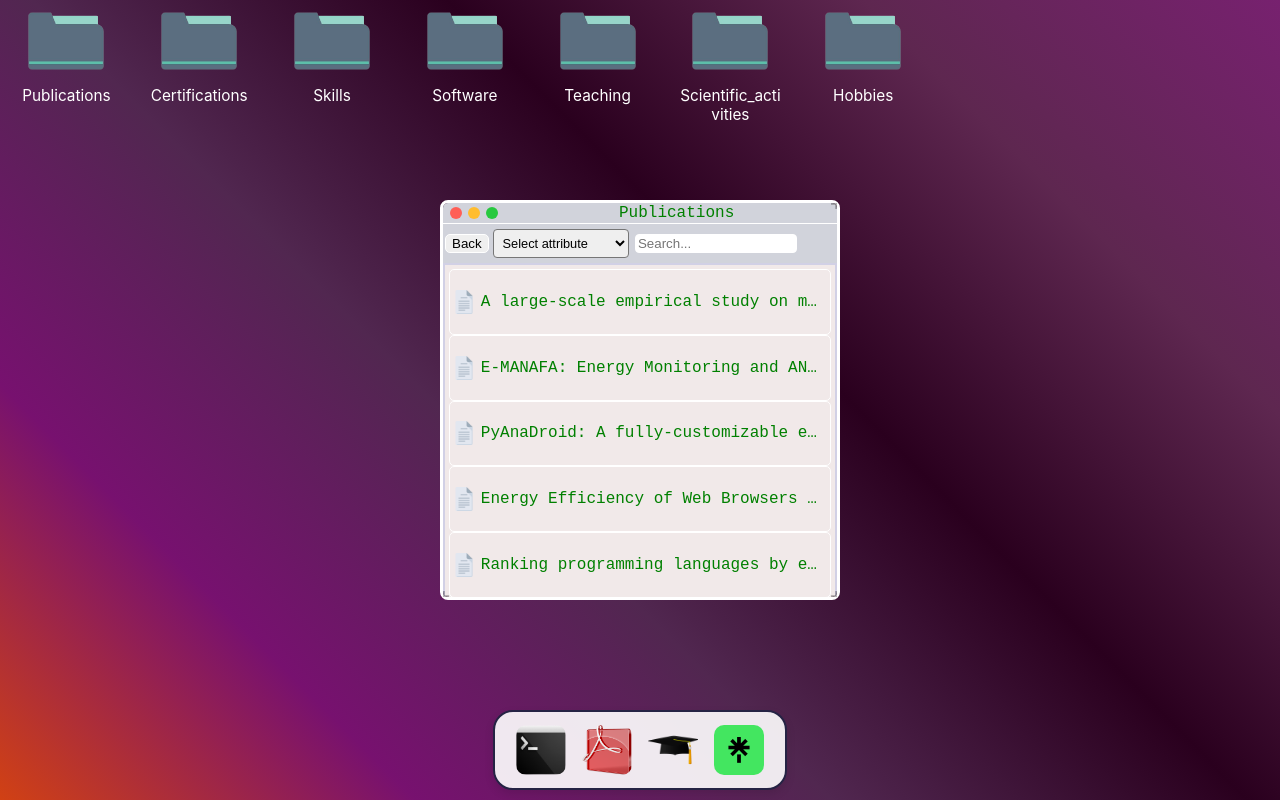
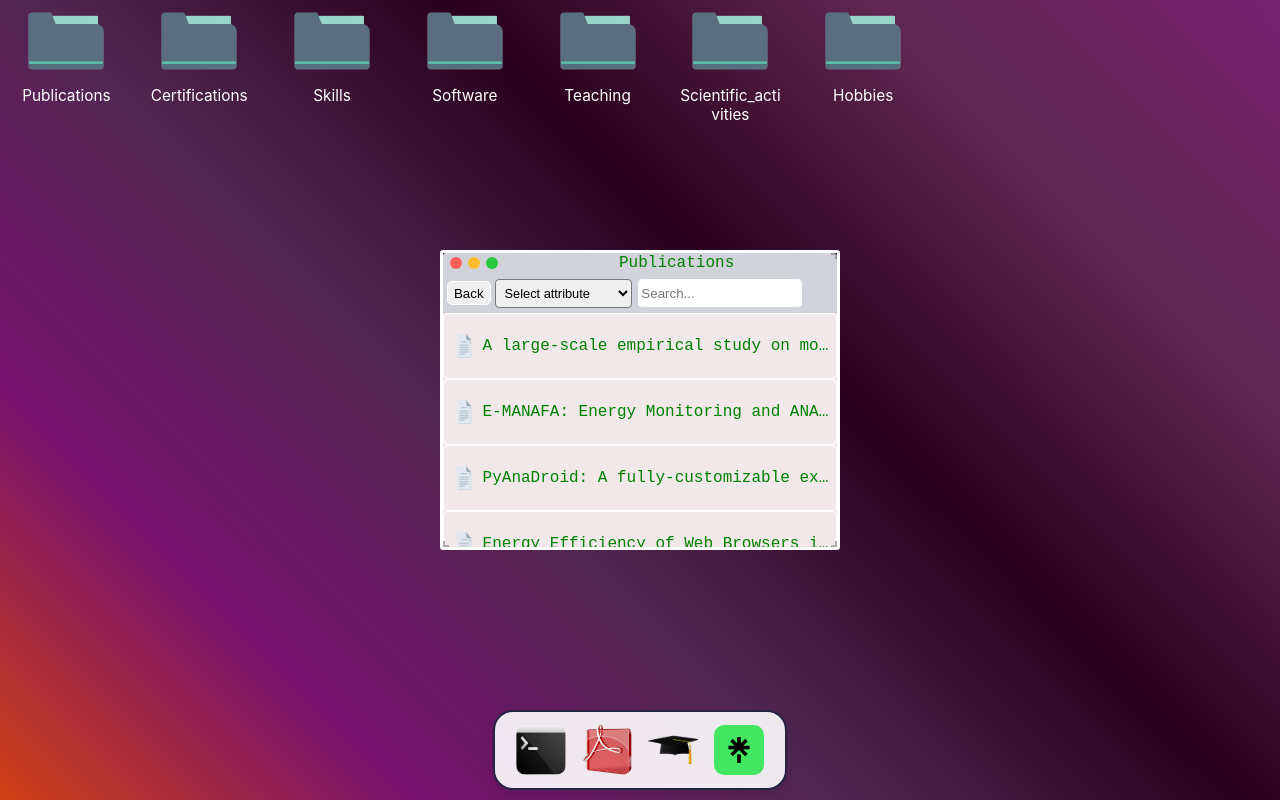
Before and after one commit to RRua/cv_os, a React (Create React App) app: page / in a window 1280 px wide. Both pictures are taken after a click on the element "Publications". Built offline with nearby package versions, Linux system fonts and the light colour scheme.

Commit message:
fix scroll issues

```diff
--- a/src/data/hobbies.json
+++ b/src/data/hobbies.json
@@ -1,10 +1,10 @@
 [
     {
-        "id": "Brasilian Jiu-Jitsu",
+        "id": "Brazilian Jiu-Jitsu",
         "frequency": "2x/week"
     },
     {
-        "id": "Boddybuilding",
+        "id": "Bodybuilding",
         "frequency": "5x/week"
     },
     {
--- a/src/styles/view/AppFolder.css
+++ b/src/styles/view/AppFolder.css
@@ -1,36 +1,27 @@
-
 
 .folder_content {
-    min-height: 35vh;
   cursor: default;
+  overflow-y: auto; /* Enable vertical scrolling */
+  flex-grow: 1; /* Allow the folder_content to grow within the container */
   display: flex;
   flex-direction: column;
   align-content: flex-start;
   justify-content: left;
-    border: 2px solid #d1d0e5;
-    max-height: 100vh;
-    padding: 1%;
-    overflow: scroll;
   scrollbar-color: #ffff #fff;
   background-color: #f1e9e9;
   box-sizing: border-box;
-    height: 100%;
 
 }
 
 .folder_top_bar {
   display: flex;
   background-color: rgb(209, 211, 219);
-  padding-inline: 1%;
-  border-top: 1px solid #fff;
   max-height: 60px;
   min-height: 40px;
-  padding: 2px;
-  box-sizing: border-box;
   align-items: center;
   justify-content: start;
-  position: -webkit-sticky; /* For Safari */
-  position: sticky;
+  box-sizing: border-box;
+
 }
 
 .top_bar_select {
@@ -59,6 +50,7 @@
   display: flex;
   justify-content: center;
   align-items: center;
+  margin-left: 1%;
 }
 
 .folder_top_bar button img{
@@ -76,9 +68,9 @@
     border-radius: 5px;
     cursor: pointer;
     border: 1px solid #fff;
-    box-sizing: border-box;
     padding: 0.5%;
     width: 100%;
+    box-sizing: border-box;
 }
 
 .folder_entry_linear:hover {
@@ -95,6 +87,8 @@
     height: 3vh;
     width: 3vh;
     cursor: pointer;
+    margin-left: 2%;
+    margin-right: 1%;
   }
 
   .folder_entry_linear p {
--- a/src/styles/view/TerminalWindowFrame.css
+++ b/src/styles/view/TerminalWindowFrame.css
@@ -1,39 +1,39 @@
 
 
-.term_window {
-    border-radius: 2%;
-    background-color: #282c34;
+.app_window {
+  border-radius: 3px;
   border: 3px solid #fff;
   color: green;
   font-family: 'Courier New', Courier, monospace;
-    overflow: scroll;
-    cursor: move; /* Indicate that the top bar is draggable */
   z-index: 2;
   display: flex;
   flex-direction: column;
-    overflow-wrap: normal;
-    box-sizing:border-box;
   width: 100%;
   height: 100%;
+  box-sizing: border-box;
 }
 
 .term_content {
+    background-color: #282c34;
     min-height: 30vh;
     width: 100%;
-    cursor: default;
     max-height: 99vh;
     text-align: left;
     display: flex;
     flex-direction: column;
     align-items: flex-start;
+    height: 100%;
+    overflow: scroll;
 }
 
 
 .term_bar {
     display: flex;
-    top: 0; /* Adjust the top offset as needed */
     background-color: rgb(209, 211, 219);
+    border-top-left-radius: 3px;
+    border-top-right-radius: 3px;
     padding-inline: 1%;
+    cursor: move;
     max-height: 55px;
     min-height: 20px;
     align-items: center;
@@ -98,8 +98,7 @@
     border: none;
     outline: none;
     font-family: 'Courier New', Courier, monospace;
-    flex: 1; /* Take up the remaining space */
-
+    width: 100%;
   }
 
 .prompt_line{
@@ -114,10 +113,7 @@
   display: flex;
   flex-direction: column;
   justify-content: flex-end;
-  overflow-y: auto;
-  scroll-behavior: smooth;
   width: 100%;
-  height: fit-content;
 }
 
 .prompt_string {
@@ -128,3 +124,10 @@
     display: flex;
     padding-inline: 1%;
 }
+
+.selectable {
+  -webkit-user-select: text; /* Safari */
+  -moz-user-select: text;    /* Firefox */
+  -ms-user-select: text;     /* IE/Edge */
+  user-select: text;         /* Non-prefixed version */
+}
--- a/src/view/AppFolder.js
+++ b/src/view/AppFolder.js
@@ -54,7 +54,6 @@ const FolderEntry = ({fkey, icon, name, onclick}) => {
 const AppFolder = ({name, openApp, data, view_type=ViewType.List, searchBar=true}) => {
     const [dataToShow, setDataToShow] = useState(data.content);
     const [currData, setCurrData] = useState(data);
-    //const [filteredDataToShow, setFilteredDataToShow] = useState(data);
     const [inputValue, setInputValue] = useState('');
     const [selectedOption, setSelectedOption] = useState('');
     const default_text = "Select attribute";
@@ -105,13 +104,13 @@ const AppFolder = ({name, openApp, data, view_type=ViewType.List, searchBar=true
     console.log("toshow",dataToShow);
 
     return (
-        <div>
+        <div className='folder_content'>
            {searchBar &&
                 <div className="folder_top_bar">
                     <button className="file_buttons"
                         onClick={() => {
                             setDataToShow(currData.parentDirectory ? currData.parentDirectory.content : dataToShow);
-                            setCurrData(currData.parentDirectory? currData.parentDirectory : data);
+                            setCurrData(currData.parentDirectory? currData.parentDirectory : currData);
                             }
                         }>
                     Back
--- a/src/view/AppWindow.js
+++ b/src/view/AppWindow.js
@@ -11,8 +11,8 @@ function AppWindow({itemKey, title, onWindowClose, children}) {
     const [isMinimized, setIsMinimized] = useState(false);
     const [isMaximized, setIsMaximized] = useState(false);
     const contentRef = useRef(null);
-    const [size, setSize] = useState({ width: 400, height: 400 });
-    const [prev_size, prev_setSize] = useState({ width: 400, height: 400 });
+    const [size, setSize] = useState({ width: 400, height: 300 });
+    const [prev_size, prev_setSize] = useState({ width: 400, height: 300 });
     const inputRef = useRef(null);
 
     useEffect(() => {
@@ -55,16 +55,17 @@ function AppWindow({itemKey, title, onWindowClose, children}) {
 
     return(
 
-        <Draggable handle=".term_window" cancel=".bar_button .term_content .file_line folder_content" >
+        <Draggable handle=".app_window" cancel=".bar_button .term_content .file_line folder_content" >
             <ResizableBox
               axis="both"
-              width={size.width}
+              width={isMinimized ? 'fit-content' : size.width}
               height={size.height}
               minConstraints={[size.width, size.height]}
               maxConstraints={[size.width * 100, size.height * 100]}
-              resizeHandles={["sw" , "se" , "ne"]}
+              resizeHandles={isMinimized ? [] : ["sw" , "se" , "ne"]}
+              style={{border: '2px solid #0000'}}
             >
-              <div ref={contentRef} className="term_window" style={{height: isMinimized? 'fit-content' : '100%'}}  onClick={handleContainerClick}>
+              <div ref={contentRef} className="app_window" style={{height: isMinimized? 'fit-content' : '100%'}}  onClick={handleContainerClick}>
                   <WindowAppBar title={title}
                       onMinimize={toggleMinimize}
                       onMaximize={toggleMaximize}
--- a/src/view/TerminalApp.js
+++ b/src/view/TerminalApp.js
@@ -96,7 +96,7 @@ function TerminalApp({itemKey, inputRef, onWindowClose, fs }) {
     if (outputRef.current) {
       outputRef.current.scrollTop = outputRef.current.scrollHeight;
     }
-  }, [output]);
+  }, [input]);
 
   const processCommand = (command) => {
     const args = command.trim().split(' ')
@@ -130,10 +130,10 @@ function TerminalApp({itemKey, inputRef, onWindowClose, fs }) {
   };
 
   return (
-    <div className="term_content">
-      <div className="output" ref={outputRef}>
+    <div className="term_content" ref={outputRef}>
+      <div className="output" >
         {output.map((line, index) => (
-          <div className="output_line" key={index}>
+          <div className="output_line selectable" key={index}>
             {line || <>&nbsp;</>}
           </div>
         ))}
```
Also changed, not shown: 1 other file (tests, documents, lock files or other folders). Lines whose indentation alone changed are shown as unchanged.
